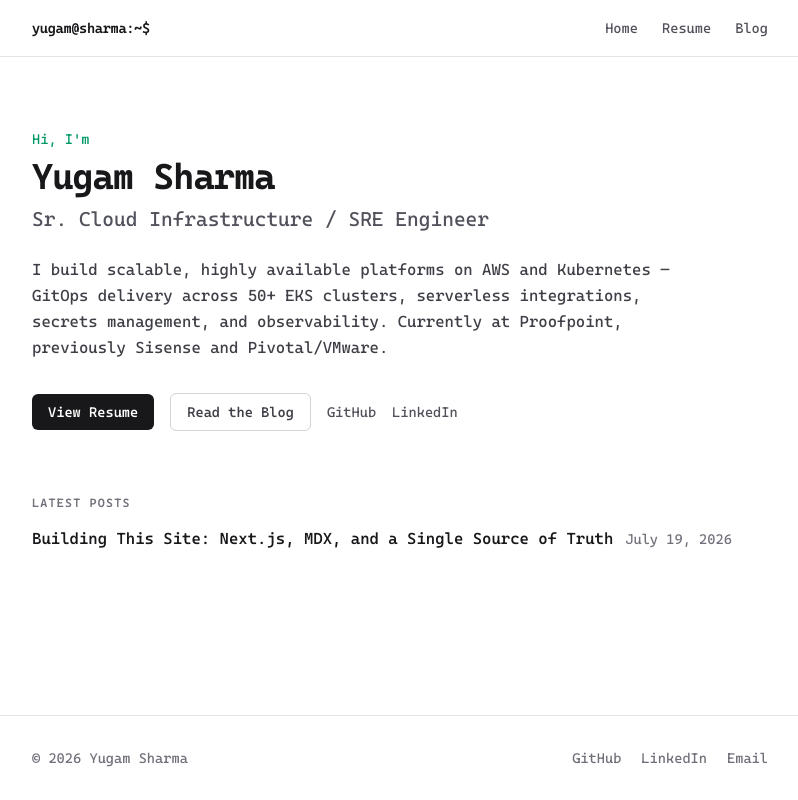
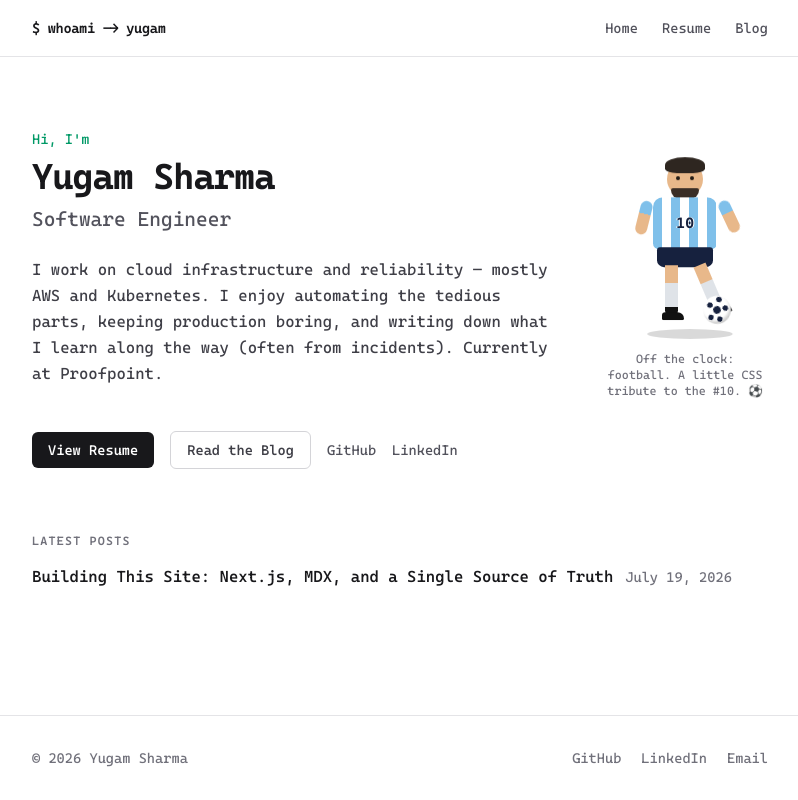
Before and after one commit to ysharma-dev/yugam-sharma-site, a Next.js app: page / in a window 1280 px wide. Shown: the whole page, without its empty margins (240-1038 px from the left). Built offline with nearby package versions, Linux system fonts and the light colour scheme.

Commit message:
Humbler home intro, witty header, CSS-animated Messi tribute

```diff
--- a/app/page.tsx
+++ b/app/page.tsx
@@ -2,12 +2,15 @@ import Link from "next/link";
 import { resume } from "@/data/resume";
 import { siteConfig } from "@/data/site";
 import { getAllPosts, formatDate } from "@/lib/blog";
+import { MessiAnimation } from "@/components/MessiAnimation";
 
 export default function HomePage() {
   const posts = getAllPosts().slice(0, 3);
 
   return (
     <div className="py-8">
+      <div className="flex flex-col items-center gap-10 sm:flex-row sm:items-start sm:justify-between">
+        <div>
           <p className="text-sm text-emerald-600 dark:text-emerald-400">
             Hi, I&apos;m
           </p>
@@ -15,14 +18,22 @@ export default function HomePage() {
             {resume.name}
           </h1>
           <p className="mt-2 text-xl text-zinc-600 dark:text-zinc-400">
-        {resume.headline}
+            Software Engineer
           </p>
-      <p className="mt-6 max-w-2xl leading-relaxed text-zinc-700 dark:text-zinc-300">
-        I build scalable, highly available platforms on AWS and Kubernetes —
-        GitOps delivery across 50+ EKS clusters, serverless integrations,
-        secrets management, and observability. Currently at Proofpoint,
-        previously Sisense and Pivotal/VMware.
+          <p className="mt-6 max-w-xl leading-relaxed text-zinc-700 dark:text-zinc-300">
+            I work on cloud infrastructure and reliability — mostly AWS and
+            Kubernetes. I enjoy automating the tedious parts, keeping
+            production boring, and writing down what I learn along the way
+            (often from incidents). Currently at Proofpoint.
           </p>
+        </div>
+        <div className="flex flex-col items-center gap-2 sm:mt-6">
+          <MessiAnimation />
+          <p className="max-w-[180px] text-center text-xs text-zinc-500 dark:text-zinc-400">
+            Off the clock: football. A little CSS tribute to the #10. ⚽
+          </p>
+        </div>
+      </div>
 
       <div className="mt-8 flex flex-wrap items-center gap-4">
         <Link
--- a/components/Header.tsx
+++ b/components/Header.tsx
@@ -9,7 +9,7 @@ export function Header() {
           href="/"
           className="font-mono text-sm font-semibold tracking-tight text-zinc-900 dark:text-zinc-100"
         >
-          yugam@sharma:~$
+          $ whoami -&gt; yugam
         </Link>
         <nav aria-label="Main navigation">
           <ul className="flex items-center gap-6">
--- /dev/null
+++ b/components/MessiAnimation.module.css
@@ -0,0 +1,245 @@
+.scene {
+  position: relative;
+  width: 160px;
+  height: 190px;
+  flex-shrink: 0;
+}
+
+.character {
+  position: absolute;
+  inset: 0;
+  animation: bob 1.4s ease-in-out infinite;
+}
+
+/* -- head -- */
+.head {
+  position: absolute;
+  top: 10px;
+  left: 62px;
+  width: 36px;
+  height: 36px;
+  border-radius: 50%;
+  background: #e8b88a;
+}
+
+.hair {
+  position: absolute;
+  top: 6px;
+  left: 60px;
+  width: 40px;
+  height: 16px;
+  border-radius: 50% 50% 30% 30%;
+  background: #2e2620;
+}
+
+.eye {
+  position: absolute;
+  top: 25px;
+  width: 4px;
+  height: 4px;
+  border-radius: 50%;
+  background: #221a14;
+}
+
+.eyeLeft {
+  left: 71px;
+}
+
+.eyeRight {
+  left: 85px;
+}
+
+.beard {
+  position: absolute;
+  top: 37px;
+  left: 66px;
+  width: 28px;
+  height: 11px;
+  border-radius: 3px 3px 14px 14px;
+  background: #3a2e26;
+}
+
+/* -- torso: sky-blue & white stripes, the number 10 -- */
+.torso {
+  position: absolute;
+  top: 46px;
+  left: 48px;
+  width: 64px;
+  height: 52px;
+  border-radius: 10px 10px 6px 6px;
+  background: repeating-linear-gradient(
+    90deg,
+    #7fc0ea 0 9px,
+    #ffffff 9px 18px
+  );
+  display: flex;
+  align-items: center;
+  justify-content: center;
+}
+
+.number {
+  font-weight: 700;
+  font-size: 15px;
+  color: #16213e;
+  text-shadow:
+    -1px 0 #fff,
+    1px 0 #fff;
+}
+
+.arm {
+  position: absolute;
+  top: 50px;
+  width: 12px;
+  height: 34px;
+  border-radius: 6px;
+  background: linear-gradient(#7fc0ea 0 13px, #e8b88a 13px);
+  transform-origin: 50% 0;
+}
+
+.armLeft {
+  left: 37px;
+  transform: rotate(14deg);
+}
+
+.armRight {
+  left: 111px;
+  transform: rotate(-14deg);
+  animation: armSwing 1.4s ease-in-out infinite;
+}
+
+/* -- shorts & legs -- */
+.shorts {
+  position: absolute;
+  top: 96px;
+  left: 52px;
+  width: 56px;
+  height: 20px;
+  border-radius: 3px 3px 7px 7px;
+  background: #16213e;
+}
+
+.leg {
+  position: absolute;
+  top: 114px;
+  width: 13px;
+  height: 50px;
+  border-radius: 0 0 5px 5px;
+  /* skin, then sock in light gray so it reads against a white background */
+  background: linear-gradient(#e8b88a 0 18px, #dfe3e8 18px 42px, #111 42px);
+}
+
+.legLeft {
+  left: 60px;
+}
+
+.legRight {
+  left: 88px;
+  transform-origin: 50% 0;
+  animation: kick 1.4s ease-in-out infinite;
+}
+
+.boot {
+  position: absolute;
+  bottom: -5px;
+  left: -3px;
+  width: 22px;
+  height: 8px;
+  border-radius: 4px 8px 2px 2px;
+  background: #111;
+}
+
+/* -- ball -- */
+.ball {
+  position: absolute;
+  bottom: 14px;
+  left: 98px;
+  width: 28px;
+  height: 28px;
+  border-radius: 50%;
+  background:
+    radial-gradient(circle at 50% 50%, #16213e 0 3.5px, transparent 4px),
+    radial-gradient(circle at 22% 38%, #16213e 0 2.5px, transparent 3px),
+    radial-gradient(circle at 78% 38%, #16213e 0 2.5px, transparent 3px),
+    radial-gradient(circle at 34% 80%, #16213e 0 2.5px, transparent 3px),
+    radial-gradient(circle at 66% 80%, #16213e 0 2.5px, transparent 3px),
+    radial-gradient(circle at 50% 12%, #16213e 0 2.5px, transparent 3px),
+    radial-gradient(circle at 38% 32%, #ffffff 55%, #d4d4d4);
+  box-shadow: inset -2px -2px 3px rgba(0, 0, 0, 0.15);
+  animation: juggle 1.4s ease-in-out infinite;
+}
+
+.shadow {
+  position: absolute;
+  bottom: 4px;
+  left: 45px;
+  width: 80px;
+  height: 10px;
+  border-radius: 50%;
+  background: rgba(0, 0, 0, 0.15);
+  animation: shadowPulse 1.4s ease-in-out infinite;
+}
+
+@keyframes kick {
+  0%,
+  100% {
+    transform: rotate(-42deg);
+  }
+  20% {
+    transform: rotate(8deg);
+  }
+  80% {
+    transform: rotate(8deg);
+  }
+}
+
+@keyframes juggle {
+  0%,
+  100% {
+    transform: translateY(0) rotate(0deg);
+  }
+  50% {
+    transform: translateY(-85px) rotate(180deg);
+  }
+}
+
+@keyframes bob {
+  0%,
+  100% {
+    transform: translateY(-3px);
+  }
+  20%,
+  80% {
+    transform: translateY(0);
+  }
+}
+
+@keyframes armSwing {
+  0%,
+  100% {
+    transform: rotate(-32deg);
+  }
+  20%,
+  80% {
+    transform: rotate(-14deg);
+  }
+}
+
+@keyframes shadowPulse {
+  0%,
+  100% {
+    transform: scaleX(1.08);
+  }
+  50% {
+    transform: scaleX(0.92);
+  }
+}
+
+@media (prefers-reduced-motion: reduce) {
+  .character,
+  .legRight,
+  .armRight,
+  .ball,
+  .shadow {
+    animation: none;
+  }
+}
--- /dev/null
+++ b/components/MessiAnimation.tsx
@@ -0,0 +1,35 @@
+import styles from "./MessiAnimation.module.css";
+
+export function MessiAnimation() {
+  return (
+    <div
+      className={styles.scene}
+      role="img"
+      aria-label="A small animated cartoon footballer in an Argentina number 10 shirt, juggling a ball — a tribute to Lionel Messi"
+    >
+      <div className={styles.shadow} />
+      <div className={styles.character}>
+        <div className={styles.head} />
+        <div className={styles.hair} />
+        <div className={`${styles.eye} ${styles.eyeLeft}`} />
+        <div className={`${styles.eye} ${styles.eyeRight}`} />
+        <div className={styles.beard} />
+        <div className={`${styles.arm} ${styles.armLeft}`} />
+        <div className={`${styles.arm} ${styles.armRight}`} />
+        <div className={styles.torso}>
+          <span className={styles.number} aria-hidden="true">
+            10
+          </span>
+        </div>
+        <div className={styles.shorts} />
+        <div className={`${styles.leg} ${styles.legLeft}`}>
+          <div className={styles.boot} />
+        </div>
+        <div className={`${styles.leg} ${styles.legRight}`}>
+          <div className={styles.boot} />
+        </div>
+      </div>
+      <div className={styles.ball} />
+    </div>
+  );
+}
```
Lines whose indentation alone changed are shown as unchanged.
